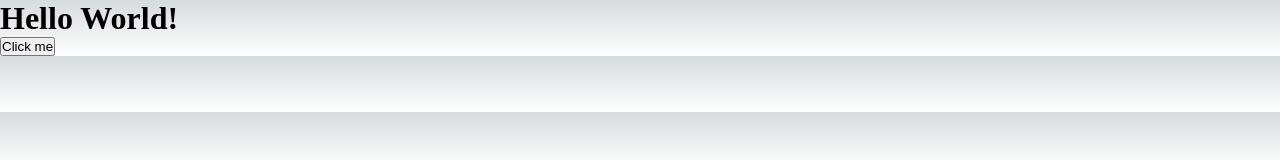
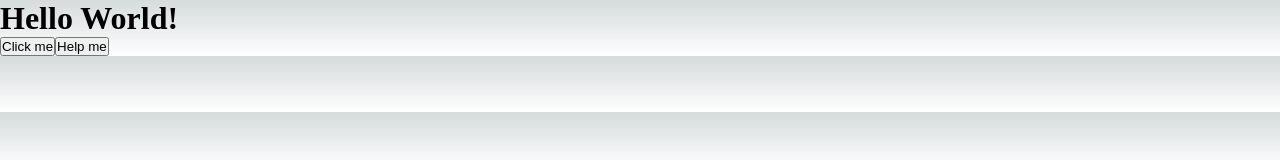
Before and after one commit to rabiayousuf187/Next-React-JS-2ndClass-10Sep2023, a Next.js app: page / in a window 1280 px wide. Shown: the top 160 px of the page. Built offline with nearby package versions, Linux system fonts and the light colour scheme.

Commit message:
create Button Text dynamic

```diff
--- a/src/pages/components/Button.js
+++ b/src/pages/components/Button.js
@@ -1,7 +1,7 @@
-export default function Button (){
+export default function Button ({text}){
     return (
         <>
-            <button>Click me</button>
+            <button>{text}</button>
         </>
 
     )
--- a/src/pages/index.js
+++ b/src/pages/index.js
@@ -10,7 +10,8 @@ export default function Home() {
   return (
     <>
     <h1>Hello World!</h1>
-    <Button/>
+    <Button text="Click me"/>
+    <Button text="Help me"/>
       {/* <Head>
         <title>Create Next App</title>
         <meta name="description" content="Generated by create next app" />
```
